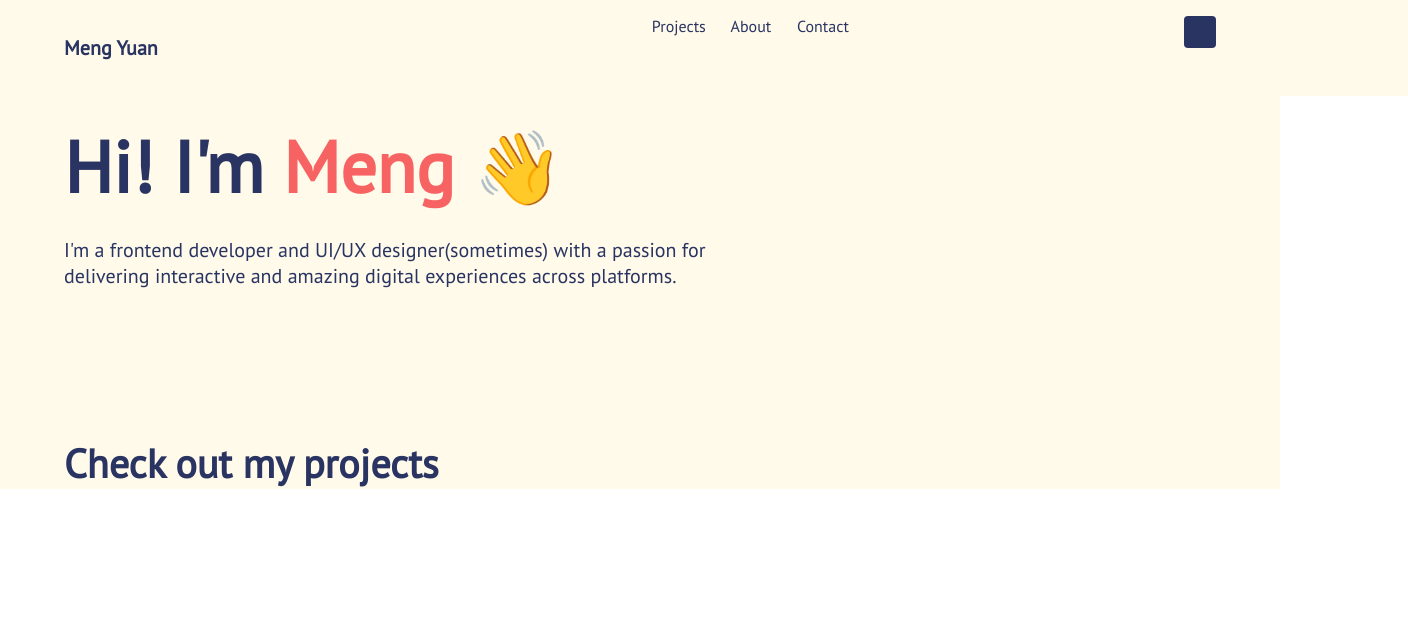
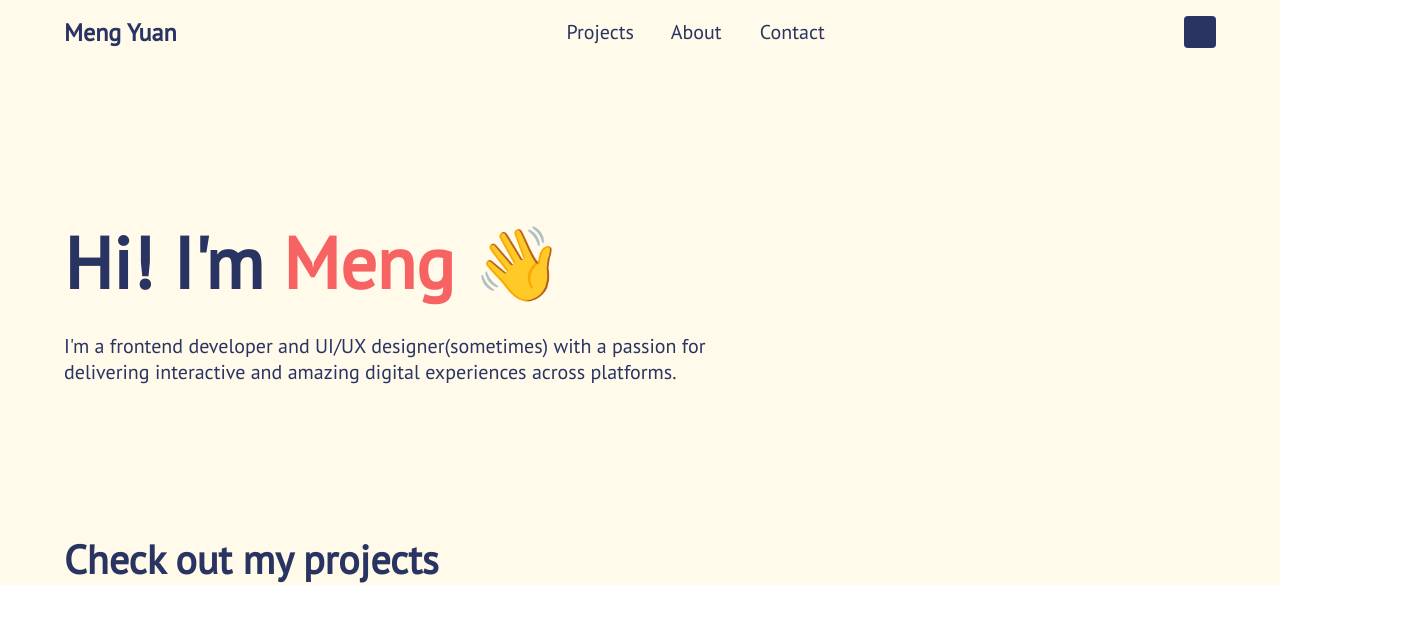
Before and after one commit to mong00x/portfolio, a Next.js app: page / in a window 1280 px wide. Shown: the top 624 px of the page, 1408 px wide, since content can reach past the window. Built offline with nearby package versions, Linux system fonts and the light colour scheme.

Commit message:
fix page layout

```diff
--- a/pages/index.js
+++ b/pages/index.js
@@ -43,7 +43,8 @@ export default function Home() {
           </button>
         </div>
       </nav>
-      <main className={(styles.main, styles.container)}>
+      <div className={styles.container}>
+        <main className={styles.main}>
           <article className={styles.article1}>
             <div className={styles.greetings}>
               <div className={(styles.flex, styles.title)}>
@@ -52,8 +53,8 @@ export default function Home() {
               </div>
               <p className={styles.intro}>
                 I'm a frontend developer and UI/UX designer(sometimes) with a
-              passion for delivering interactive and amazing digital experiences
-              across platforms.
+                passion for delivering interactive and amazing digital
+                experiences across platforms.
               </p>
             </div>
           </article>
@@ -62,5 +63,6 @@ export default function Home() {
           </article>
         </main>
       </div>
+    </div>
   );
 }
--- a/styles/Home.module.css
+++ b/styles/Home.module.css
@@ -9,15 +9,14 @@
 
 .nav {
   background-color: var(--primary-color);
-  width: 100%;
-  height: 4rem;
+  height: 2rem;
   display: flex;
   padding: 1rem 4rem;
   justify-content: space-between;
 }
 
 .brand {
-  font-size: 1.25rem;
+  font-size: 1.5rem;
   font-weight: 900;
 }
 
@@ -26,8 +25,10 @@
 }
 
 .navBtn {
-  width: 4.5rem;
-  font-size: 1rem;
+  display: flex;
+  justify-content: center;
+  width: 6rem;
+  font-size: 1.25rem;
 }
 
 .navBtn button {
--- a/styles/globals.css
+++ b/styles/globals.css
@@ -33,7 +33,7 @@ button {
   all: unset;
   cursor: pointer;
   /* border-radius: 0.25vw; */
-
+  max-height: 2.5rem;
   display: flex;
   align-items: center;
   justify-content: center;
```
Lines whose indentation alone changed are shown as unchanged.
